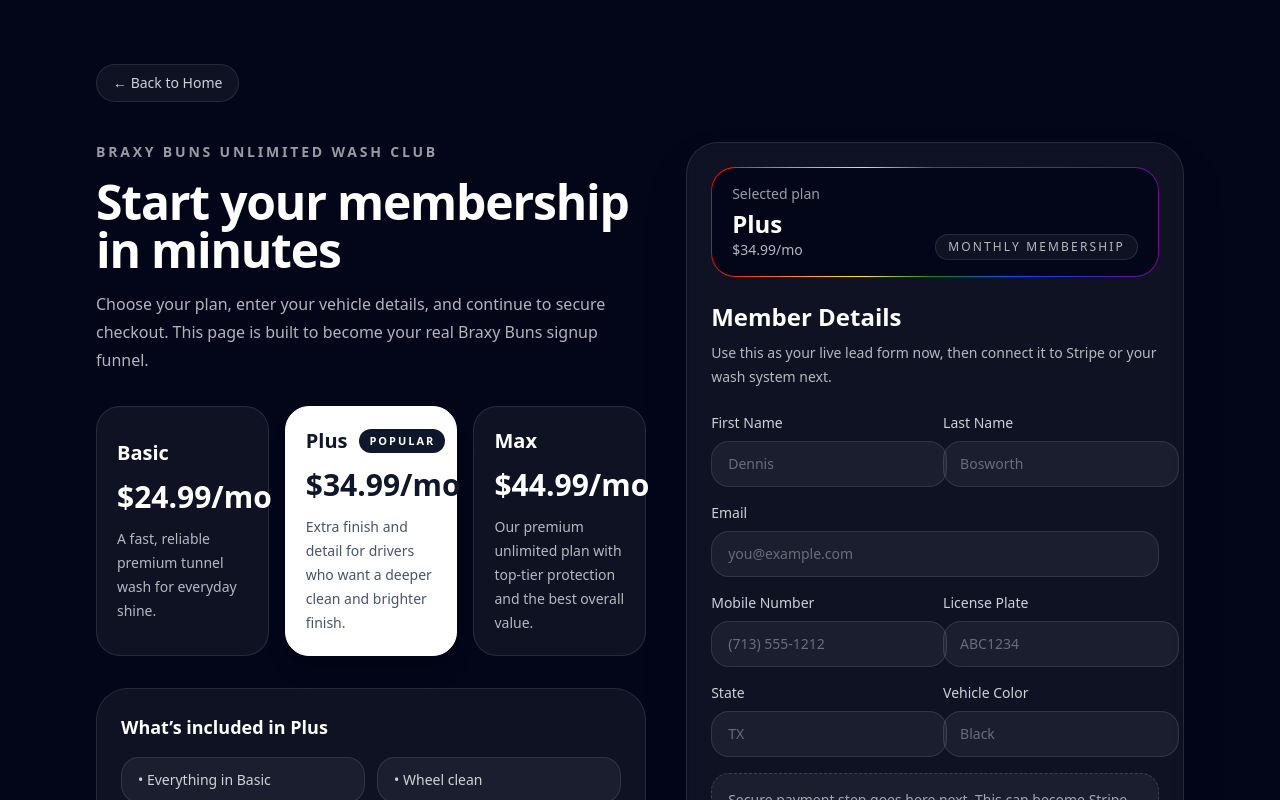
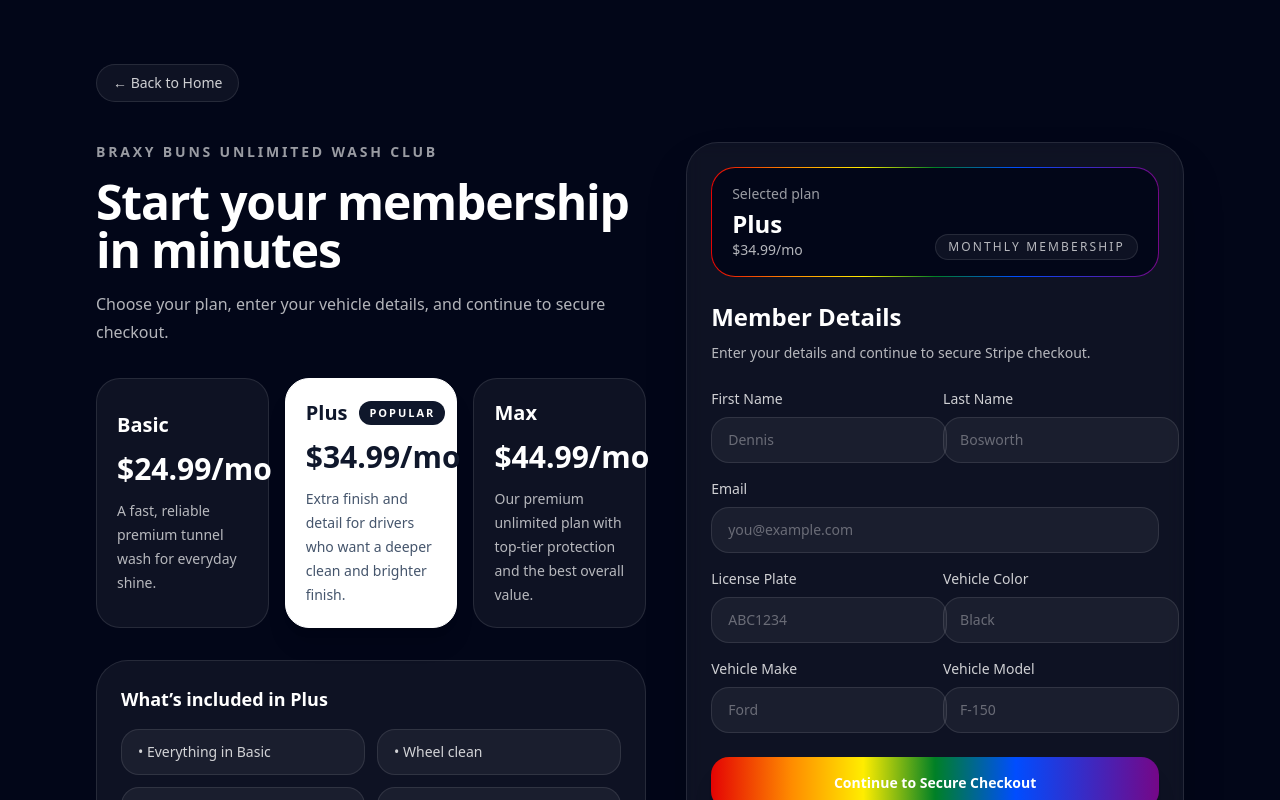
Before and after one commit to bosworde/braxy-buns-site, a Next.js app: page /join in a window 1280 px wide. Shown: the top 800 px of the page. Built offline with nearby package versions, Linux system fonts and the light colour scheme.

Commit message:
Connect join page to Stripe checkout

```diff
--- a/app/join/page.tsx
+++ b/app/join/page.tsx
@@ -1,43 +1,88 @@
-"use client";
+"use client"
 
-import { useMemo, useState } from "react";
-import Link from "next/link";
+import { useMemo, useState } from "react"
+import Link from "next/link"
 
-type PlanKey = "basic" | "plus" | "max";
+type PlanKey = "basic" | "plus" | "max"
 
 const plans = {
   basic: {
     name: "Basic",
+    stripeName: "Basic Wash Club",
     price: "$24.99/mo",
     description: "A fast, reliable premium tunnel wash for everyday shine.",
     features: ["Exterior wash", "Dry", "Free vacuums"],
   },
   plus: {
     name: "Plus",
+    stripeName: "Plus Wash Club",
     price: "$34.99/mo",
-    description: "Extra finish and detail for drivers who want a deeper clean and brighter finish.",
+    description:
+      "Extra finish and detail for drivers who want a deeper clean and brighter finish.",
     features: ["Everything in Basic", "Wheel clean", "Tire shine", "Spot-free rinse"],
   },
   max: {
     name: "Max",
+    stripeName: "Max Shine Club",
     price: "$44.99/mo",
-    description: "Our premium unlimited plan with top-tier protection and the best overall value.",
+    description:
+      "Our premium unlimited plan with top-tier protection and the best overall value.",
     features: ["Everything in Plus", "Ceramic protectant", "Premium finish", "Best value"],
   },
-};
+}
 
 const AUTISM_GRADIENT =
-  "linear-gradient(90deg,#E40303 0%,#FF8C00 18%,#FFED00 34%,#008026 50%,#004DFF 68%,#750787 100%)";
+  "linear-gradient(90deg,#E40303 0%,#FF8C00 18%,#FFED00 34%,#008026 50%,#004DFF 68%,#750787 100%)"
 
 export default function JoinPage() {
-  const [selectedPlan, setSelectedPlan] = useState<PlanKey>("plus");
-  const [submitted, setSubmitted] = useState(false);
+  const [selectedPlan, setSelectedPlan] = useState<PlanKey>("plus")
+  const [loading, setLoading] = useState(false)
+  const [message, setMessage] = useState("")
 
-  const selected = useMemo(() => plans[selectedPlan], [selectedPlan]);
+  const selected = useMemo(() => plans[selectedPlan], [selectedPlan])
 
-  function handleSubmit(e: React.FormEvent<HTMLFormElement>) {
-    e.preventDefault();
-    setSubmitted(true);
+  async function handleSubmit(e: React.FormEvent<HTMLFormElement>) {
+    e.preventDefault()
+    setLoading(true)
+    setMessage("")
+
+    const formData = new FormData(e.currentTarget)
+
+    const firstName = String(formData.get("firstName") || "")
+    const lastName = String(formData.get("lastName") || "")
+    const email = String(formData.get("email") || "")
+    const licensePlate = String(formData.get("plate") || "")
+    const vehicleColor = String(formData.get("vehicleColor") || "")
+    const vehicleMake = String(formData.get("vehicleMake") || "")
+    const vehicleModel = String(formData.get("vehicleModel") || "")
+
+    const response = await fetch("/api/create-checkout-session", {
+      method: "POST",
+      headers: {
+        "Content-Type": "application/json",
+      },
+      body: JSON.stringify({
+        planName: selected.stripeName,
+        firstName,
+        lastName,
+        email,
+        licensePlate,
+        vehicleColor,
+        vehicleMake,
+        vehicleModel,
+      }),
+    })
+
+    const data = await response.json()
+
+    setLoading(false)
+
+    if (data.url) {
+      window.location.href = data.url
+      return
+    }
+
+    setMessage(data.error || "Unable to start checkout.")
   }
 
   return (
@@ -57,18 +102,20 @@
             <p className="text-sm font-semibold uppercase tracking-[0.2em] text-white/60">
               Braxy Buns Unlimited Wash Club
             </p>
+
             <h1 className="mt-4 text-4xl font-semibold tracking-tight sm:text-5xl">
               Start your membership in minutes
             </h1>
+
             <p className="mt-4 max-w-2xl text-base leading-7 text-white/70">
-              Choose your plan, enter your vehicle details, and continue to secure checkout.
-              This page is built to become your real Braxy Buns signup funnel.
+              Choose your plan, enter your vehicle details, and continue to
+              secure checkout.
             </p>
 
             <div className="mt-8 grid gap-4 sm:grid-cols-3">
               {(["basic", "plus", "max"] as PlanKey[]).map((key) => {
-                const plan = plans[key];
-                const active = selectedPlan === key;
+                const plan = plans[key]
+                const active = selectedPlan === key
 
                 return (
                   <button
@@ -83,6 +130,7 @@
                   >
                     <div className="flex items-center justify-between gap-3">
                       <h2 className="text-xl font-semibold">{plan.name}</h2>
+
                       {key === "plus" ? (
                         <span
                           className={`rounded-full px-2.5 py-1 text-[11px] font-semibold uppercase tracking-[0.18em] ${
@@ -95,19 +143,32 @@
                         </span>
                       ) : null}
                     </div>
-                    <p className={`mt-3 text-3xl font-semibold ${active ? "text-slate-900" : "text-white"}`}>
+
+                    <p
+                      className={`mt-3 text-3xl font-semibold ${
+                        active ? "text-slate-900" : "text-white"
+                      }`}
+                    >
                       {plan.price}
                     </p>
-                    <p className={`mt-3 text-sm leading-6 ${active ? "text-slate-600" : "text-white/70"}`}>
+
+                    <p
+                      className={`mt-3 text-sm leading-6 ${
+                        active ? "text-slate-600" : "text-white/70"
+                      }`}
+                    >
                       {plan.description}
                     </p>
                   </button>
-                );
+                )
               })}
             </div>
 
             <div className="mt-8 rounded-[2rem] border border-white/10 bg-white/5 p-6">
-              <h3 className="text-lg font-semibold">What’s included in {selected.name}</h3>
+              <h3 className="text-lg font-semibold">
+                What’s included in {selected.name}
+              </h3>
+
               <div className="mt-4 grid gap-3 sm:grid-cols-2">
                 {selected.features.map((feature) => (
                   <div
@@ -128,11 +189,13 @@
             >
               <div className="rounded-[1.45rem] bg-slate-950 px-5 py-4">
                 <p className="text-sm text-white/60">Selected plan</p>
+
                 <div className="mt-1 flex items-end justify-between gap-4">
                   <div>
                     <p className="text-2xl font-semibold">{selected.name}</p>
                     <p className="text-sm text-white/70">{selected.price}</p>
                   </div>
+
                   <span className="rounded-full border border-white/10 bg-white/5 px-3 py-1 text-xs uppercase tracking-[0.18em] text-white/70">
                     Monthly Membership
                   </span>
@@ -141,8 +204,9 @@
             </div>
 
             <h2 className="text-2xl font-semibold">Member Details</h2>
+
             <p className="mt-2 text-sm leading-6 text-white/70">
-              Use this as your live lead form now, then connect it to Stripe or your wash system next.
+              Enter your details and continue to secure Stripe checkout.
             </p>
 
             <form onSubmit={handleSubmit} className="mt-6 grid gap-4">
@@ -181,35 +245,12 @@
 
               <div className="grid gap-4 sm:grid-cols-2">
                 <label className="grid gap-2 text-sm">
-                  <span className="text-white/80">Mobile Number</span>
-                  <input
-                    required
-                    name="mobile"
-                    className="rounded-2xl border border-white/10 bg-white/5 px-4 py-3 text-white outline-none placeholder:text-white/35 focus:border-white/30"
-                    placeholder="(713) 555-1212"
-                  />
-                </label>
-
-                <label className="grid gap-2 text-sm">
                   <span className="text-white/80">License Plate</span>
                   <input
                     required
                     name="plate"
                     className="rounded-2xl border border-white/10 bg-white/5 px-4 py-3 uppercase text-white outline-none placeholder:text-white/35 focus:border-white/30"
                     placeholder="ABC1234"
-                  />
-                </label>
-              </div>
-
-              <div className="grid gap-4 sm:grid-cols-2">
-                <label className="grid gap-2 text-sm">
-                  <span className="text-white/80">State</span>
-                  <input
-                    required
-                    name="state"
-                    maxLength={2}
-                    className="rounded-2xl border border-white/10 bg-white/5 px-4 py-3 uppercase text-white outline-none placeholder:text-white/35 focus:border-white/30"
-                    placeholder="TX"
                   />
                 </label>
 
@@ -223,32 +264,49 @@
                 </label>
               </div>
 
-              <div className="rounded-2xl border border-dashed border-white/15 bg-white/5 px-4 py-4 text-sm text-white/60">
-                Secure payment step goes here next. This can become Stripe Checkout,
-                Washify, DRB, or another membership provider.
+              <div className="grid gap-4 sm:grid-cols-2">
+                <label className="grid gap-2 text-sm">
+                  <span className="text-white/80">Vehicle Make</span>
+                  <input
+                    name="vehicleMake"
+                    className="rounded-2xl border border-white/10 bg-white/5 px-4 py-3 text-white outline-none placeholder:text-white/35 focus:border-white/30"
+                    placeholder="Ford"
+                  />
+                </label>
+
+                <label className="grid gap-2 text-sm">
+                  <span className="text-white/80">Vehicle Model</span>
+                  <input
+                    name="vehicleModel"
+                    className="rounded-2xl border border-white/10 bg-white/5 px-4 py-3 text-white outline-none placeholder:text-white/35 focus:border-white/30"
+                    placeholder="F-150"
+                  />
+                </label>
               </div>
 
               <button
                 type="submit"
-                className="mt-2 rounded-2xl px-6 py-4 text-sm font-semibold text-white shadow-xl transition hover:opacity-95"
+                disabled={loading}
+                className="mt-2 rounded-2xl px-6 py-4 text-sm font-semibold text-white shadow-xl transition hover:opacity-95 disabled:opacity-60"
                 style={{ backgroundImage: AUTISM_GRADIENT }}
               >
-                Continue to Secure Checkout
+                {loading ? "Starting Checkout..." : "Continue to Secure Checkout"}
               </button>
 
-              {submitted ? (
-                <div className="rounded-2xl border border-emerald-400/20 bg-emerald-400/10 px-4 py-3 text-sm text-emerald-200">
-                  Demo mode: your form is working. Next step is wiring this to Stripe or your wash membership system.
+              {message ? (
+                <div className="rounded-2xl border border-red-400/20 bg-red-400/10 px-4 py-3 text-sm text-red-200">
+                  {message}
                 </div>
               ) : null}
 
               <p className="text-xs leading-5 text-white/50">
-                By continuing, you agree to recurring monthly billing until you cancel or change your plan.
+                By continuing, you agree to recurring monthly billing until you
+                cancel or change your plan.
               </p>
             </form>
           </div>
         </div>
       </section>
     </main>
-  );
+  )
 }
```
Also changed, not shown: app/api/create-checkout-session/route.ts (+39 -5 lines).
